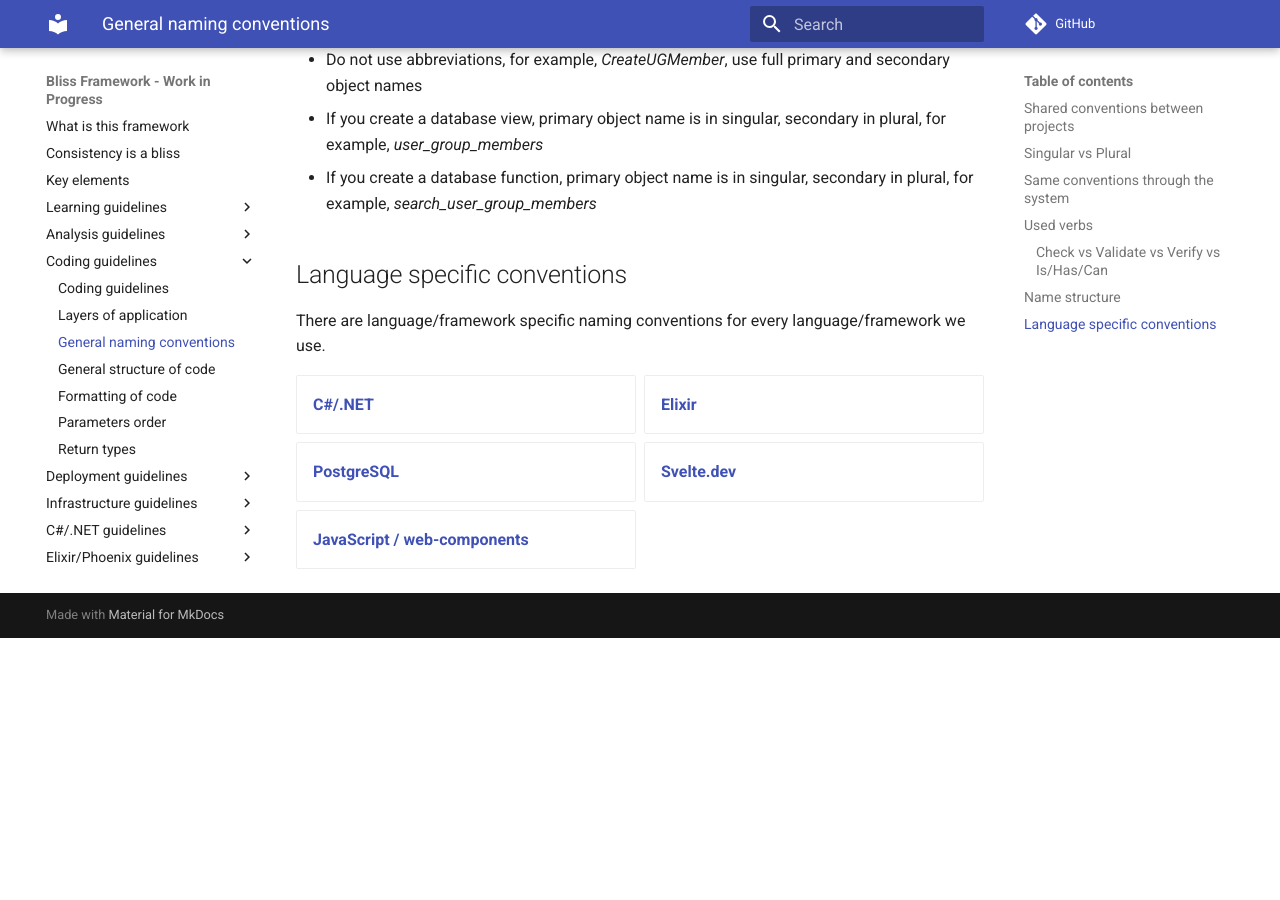
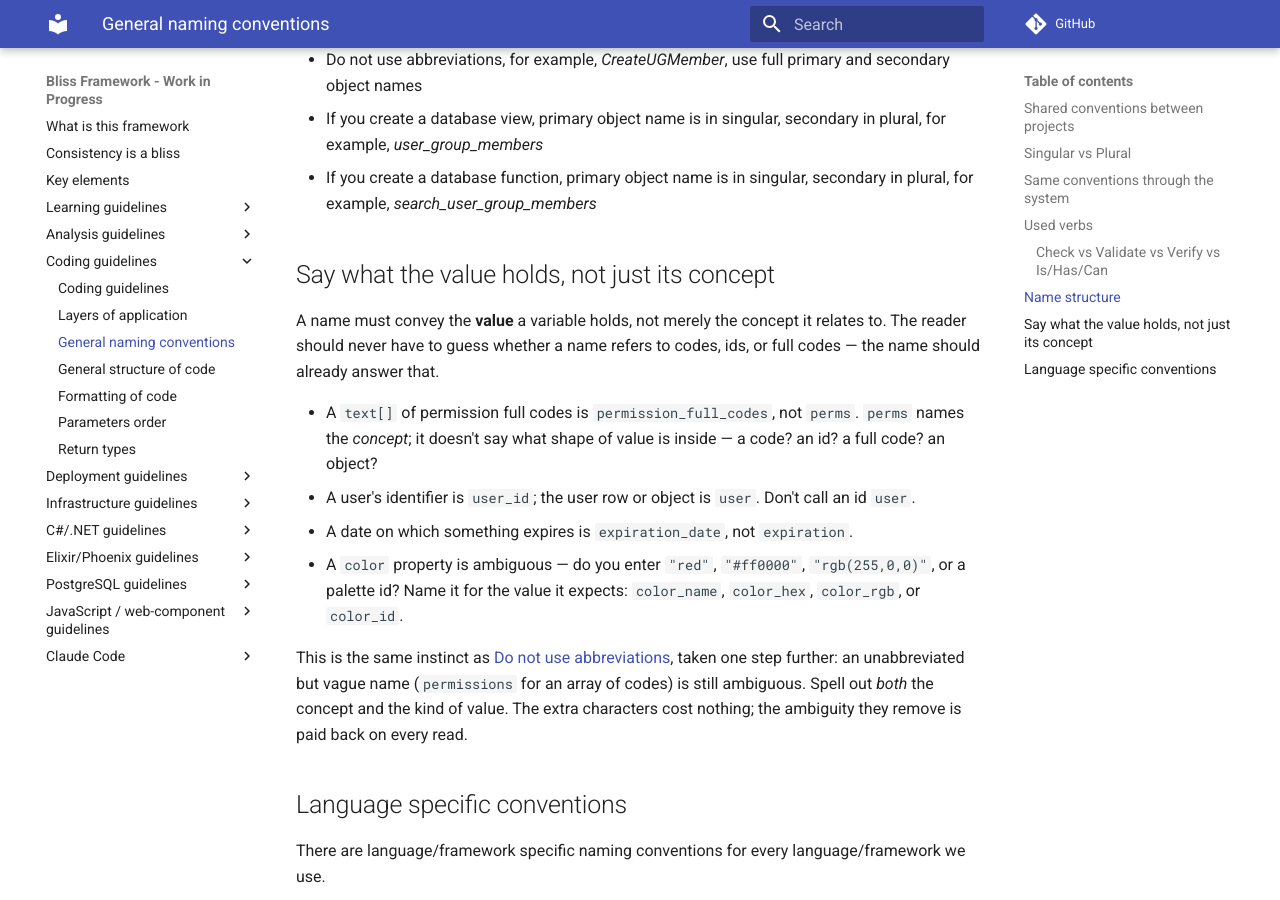
Before and after one commit to bliss-framework/web, an MkDocs documentation site: the page built from docs/coding-guidelines/general-naming-conventions.md, in a window 1280 px wide and 900 px high, scrolled down 3176 px. Built offline with MkDocs 1.6.1 and Material for MkDocs 9.7.7, drawn with Linux system fonts in a browser that asks for light colours; comment, search, counter and statistics services are not loaded; before the commit the page ends 3814 px from its top, so only the background shows below that.

Commit message:
docs(naming): add "say what the value holds" rule; fix __perms example
Add a general naming rule that a name must convey the value it holds
(codes/ids/full codes), not just the concept, with color/user_id/
permission_full_codes examples. Replace the vague __perms text[] PG
local-variable example with __permission_full_codes text[].

Co-Authored-By: Claude Opus 4.8 (1M context) <noreply@anthropic.com>

```diff
--- a/docs/coding-guidelines/general-naming-conventions.md
+++ b/docs/coding-guidelines/general-naming-conventions.md
@@ -81,6 +81,17 @@ There are also rules that specify hierarchy of names:
 - If you create a database view, primary object name is in singular, secondary in plural, for example, _user\_group\_members_
 - If you create a database function, primary object name is in singular, secondary in plural, for example, _search\_user\_group\_members_
 
+## Say what the value holds, not just its concept
+
+A name must convey the **value** a variable holds, not merely the concept it relates to. The reader should never have to guess whether a name refers to codes, ids, or full codes — the name should already answer that.
+
+- A `text[]` of permission full codes is `permission_full_codes`, not `perms`. `perms` names the *concept*; it doesn't say what shape of value is inside — a code? an id? a full code? an object?
+- A user's identifier is `user_id`; the user row or object is `user`. Don't call an id `user`.
+- A date on which something expires is `expiration_date`, not `expiration`.
+- A `color` property is ambiguous — do you enter `"red"`, `"#ff0000"`, `"rgb(255,0,0)"`, or a palette id? Name it for the value it expects: `color_name`, `color_hex`, `color_rgb`, or `color_id`.
+
+This is the same instinct as [Do not use abbreviations](#name-structure), taken one step further: an unabbreviated but vague name (`permissions` for an array of codes) is still ambiguous. Spell out *both* the concept and the kind of value. The extra characters cost nothing; the ambiguity they remove is paid back on every read.
+
 ## Language specific conventions
 
 There are language/framework specific naming conventions for every language/framework we use.
```
Also changed, not shown: CHANGELOG.md (+10 -0 lines), docs/coding-guidelines-postgres/naming-conventions.md (+2 -2 lines).
